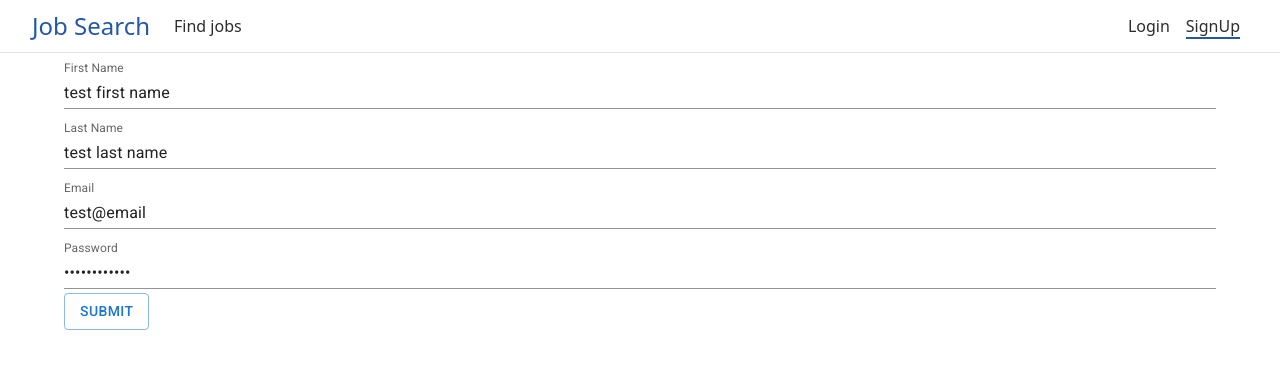
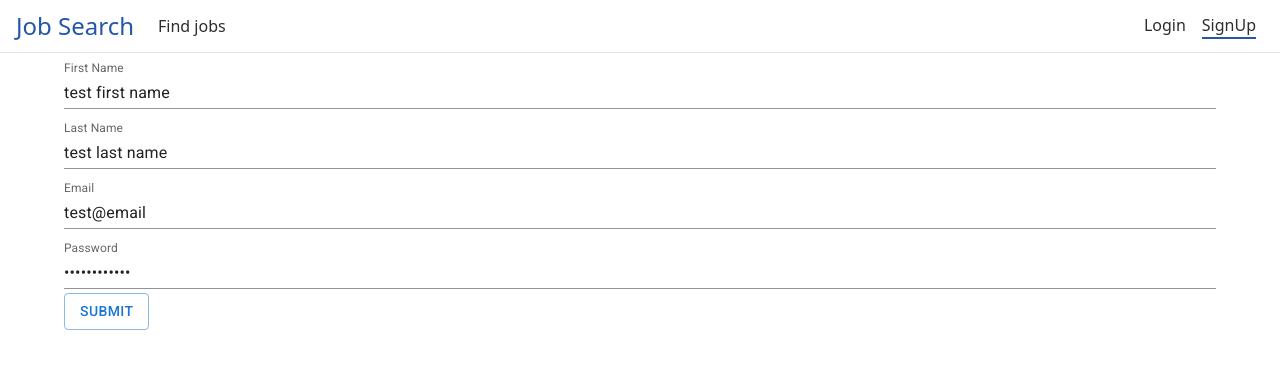
Before and after one commit to sounit-organization/job_search_app_front, a React (Create React App) app: page /signUp in a window 1280 px wide. Shown: the top 368 px of the page. Built offline with nearby package versions, Linux system fonts and the light colour scheme.

Commit message:
add pc-header-items component

```diff
--- a/src/presentation/components/organisms/Header.module.css
+++ b/src/presentation/components/organisms/Header.module.css
@@ -1,23 +1,8 @@
 .Header {
   width: 100%;
-  padding: 0.5rem 2rem;
+  padding: 0.5rem 1rem;
   display: flex;
   justify-content: space-between;
   align-items: center;
   border-bottom: 0.0625rem solid rgb(228, 226, 224);
 }
-
-.Header__logo-link {
-  text-decoration: none;
-  color: rgb(36, 87, 166);
-}
-
-.Header__logo-text {
-  font-size: 1.5rem;
-  margin-right: 1rem;
-}
-
-.Header__nav-items {
-  display: flex;
-  align-items: center;
-}
--- a/src/presentation/components/organisms/Header.tsx
+++ b/src/presentation/components/organisms/Header.tsx
@@ -1,12 +1,10 @@
-import { Link } from "react-router-dom";
 import { authActions } from "../../../services/redux/authSlice";
 import { removeToken } from "../../../services/localStorage.adapter";
-import { useAppDispatch, useAppSelector } from "../../hooks/reduxHooks";
-import NavItem from "../atoms/NavItem";
+import { useAppDispatch } from "../../hooks/reduxHooks";
 import classes from "./Header.module.css";
+import PcHeaderItems from "./PcHeaderItems";
 
 const Header = () => {
-  const { isLogin } = useAppSelector((state) => state.auth);
   const dispatch = useAppDispatch();
 
   const logoutHandler = () => {
@@ -16,23 +14,7 @@ const Header = () => {
 
   return (
     <header className={classes["Header"]}>
-      <div className={classes[`Header__nav-items`]}>
-        <Link to="/" className={classes[`Header__logo-link`]}>
-          <h1 className={classes[`Header__logo-text`]}>Job Search</h1>
-        </Link>
-        <NavItem title="Find jobs" to="/" />
-        {isLogin && <NavItem title="Add Job" to="/jobs/new" />}
-        {isLogin && <NavItem title="Add Skill" to="/skills/new" />}
-      </div>
-      <div className={classes["Header__auth-links"]}>
-        {!isLogin && <NavItem title="Login" to="/login" />}
-        {!isLogin && <NavItem title="SignUp" to="/signUp" />}
-        {isLogin && (
-          <p onClick={logoutHandler} className="cursor-pointer">
-            Logout
-          </p>
-        )}
-      </div>
+      <PcHeaderItems logoutHandler={logoutHandler} />
     </header>
   );
 };
--- /dev/null
+++ b/src/presentation/components/organisms/PcHeaderItems.module.css
@@ -0,0 +1,32 @@
+.PcHeaderItems__main-links {
+  display: flex;
+}
+
+.PcHeaderItems__nav-items {
+  display: none;
+}
+
+.PcHeaderItems__auth-links {
+  display: none;
+}
+
+.PcHeaderItems__logo-link {
+  text-decoration: none;
+  color: rgb(36, 87, 166);
+}
+
+.PcHeaderItems__logo-text {
+  font-size: 1.5rem;
+  margin-right: 1rem;
+}
+
+@media (min-width: 40rem) {
+  .PcHeaderItems__nav-items {
+    display: flex;
+    align-items: center;
+  }
+
+  .PcHeaderItems__auth-links {
+    display: flex;
+  }
+}
--- /dev/null
+++ b/src/presentation/components/organisms/PcHeaderItems.tsx
@@ -0,0 +1,40 @@
+import { FC } from "react";
+import { Link } from "react-router-dom";
+import { useAppSelector } from "../../hooks/reduxHooks";
+import NavItem from "../atoms/NavItem";
+import classes from "./PcHeaderItems.module.css";
+
+type Props = {
+  logoutHandler: React.MouseEventHandler<HTMLParagraphElement>;
+};
+
+const PcHeaderItems: FC<Props> = (props) => {
+  const { isLogin } = useAppSelector((state) => state.auth);
+  const { logoutHandler } = props;
+
+  return (
+    <>
+      <div className={classes[`PcHeaderItems__main-links`]}>
+        <Link to="/" className={classes[`PcHeaderItems__logo-link`]}>
+          <h1 className={classes[`PcHeaderItems__logo-text`]}>Job Search</h1>
+        </Link>
+        <div className={classes[`PcHeaderItems__nav-items`]}>
+          <NavItem title="Find jobs" to="/" />
+          {isLogin && <NavItem title="Add Job" to="/jobs/new" />}
+          {isLogin && <NavItem title="Add Skill" to="/skills/new" />}
+        </div>
+      </div>
+      <div className={classes["PcHeaderItems__auth-links"]}>
+        {!isLogin && <NavItem title="Login" to="/login" />}
+        {!isLogin && <NavItem title="SignUp" to="/signUp" />}
+        {isLogin && (
+          <p onClick={logoutHandler} className="cursor-pointer">
+            Logout
+          </p>
+        )}
+      </div>
+    </>
+  );
+};
+
+export default PcHeaderItems;
```
